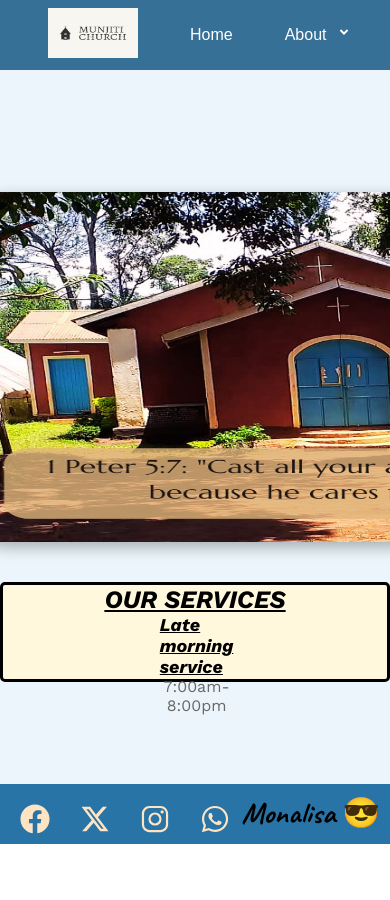
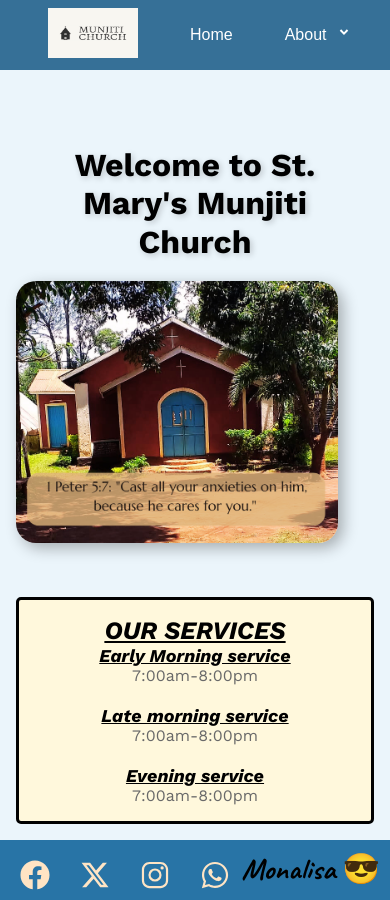
Before and after one commit to monalisasabina/munjiti-frontend, a React (Vite) app: page / in a window 390 px wide. Shown: the top 900 px of the page. Before the commit the page ends 844 px from the top, so only its background shows below. Built offline with nearby package versions, Linux system fonts and the light colour scheme.

Commit message:
using @media on home and give page

```diff
--- a/src/pages/give.jsx
+++ b/src/pages/give.jsx
@@ -21,18 +21,18 @@ function Give(){
                 {/* MPESA */}
                 <div className='donate_card'>
                     <h2>M-Pesa Paybill</h2>
-                    <p><strong>Paybill:</strong>123456</p>
+                    <p><strong>Paybill:</strong> 123456</p>
                     <p><strong>Account:</strong> MUNJITI DONATION </p>
-                    <p><strong>No:</strong>123456</p>
-                    <img className="donate_mpesa_logo" src={lipanampesa} alt='lipanammpesa logo'  />
+                    <p><strong>No:</strong> 123456</p>
+                    {/* <img className="donate_mpesa_logo" src={lipanampesa} alt='lipanammpesa logo'  /> */}
                 </div>
 
                 {/* BANK */}
                 <div className='donate_card'>
                     <h2>Bank Transfer</h2>
-                    <p><strong>Bank:</strong> MNOP Bank</p>
+                    <p><strong>Bank: </strong> MNOP Bank</p>
                     <p><strong>Account:</strong> St. Mary's Munjiti Church</p>
-                    <p><strong>No:</strong>789012</p>
+                    <p><strong>No:</strong> 789012</p>
                 </div>
 
                 {/* IN PERSON */}
@@ -45,8 +45,8 @@ function Give(){
                 <div className='donate_card' >
                     <h2>Need Help?</h2>
                     <p><strong>Email Us:</strong> <a href="mailto:munjitichurc@kmail.com">munjitichurch@kmail.com</a> </p>
-                    <p><strong>Mobile No:</strong>00000000000</p>
-                    <p onClick={goToContact} style={{ fontWeight: 'bold', color: '#4CAF50' }}>Go to Contact Page →</p>
+                    <p><strong>Mobile No:</strong> 00000000000</p>
+                    <p onClick={goToContact} style={{ fontWeight: 'bold', color: '#4CAF50' }}> Go to Contact Page →</p>
                 </div>
 
             </div>
--- a/src/pages/home.css
+++ b/src/pages/home.css
@@ -91,3 +91,41 @@
 .home_intro{
     display: flex;
 }
+
+/* ___________________________________________________________________________________________________________________________________ */
+/* @media */
+/* Changes the layout of the home page when the screen size changes (phone) */
+@media (max-width: 600px) {
+  .home_cont {
+    height: auto;
+    padding: 1rem;
+  }
+
+  .home_title {
+    font-size: 32px;
+    padding: 0 10px;
+  }
+
+  .home_services_cont {
+    height: auto;
+    margin-top: 30px;
+    padding: 1rem;
+  }
+
+  .home_services_time_cont {
+    flex-direction: column;
+    gap: 20px;
+    align-items: center;
+  }
+
+  .home_image {
+    width: 90%;
+    height: auto;
+    margin: 20px 0;
+  }
+
+  .home_intro {
+    flex-direction: column;
+    align-items: center;
+  }
+}
```
